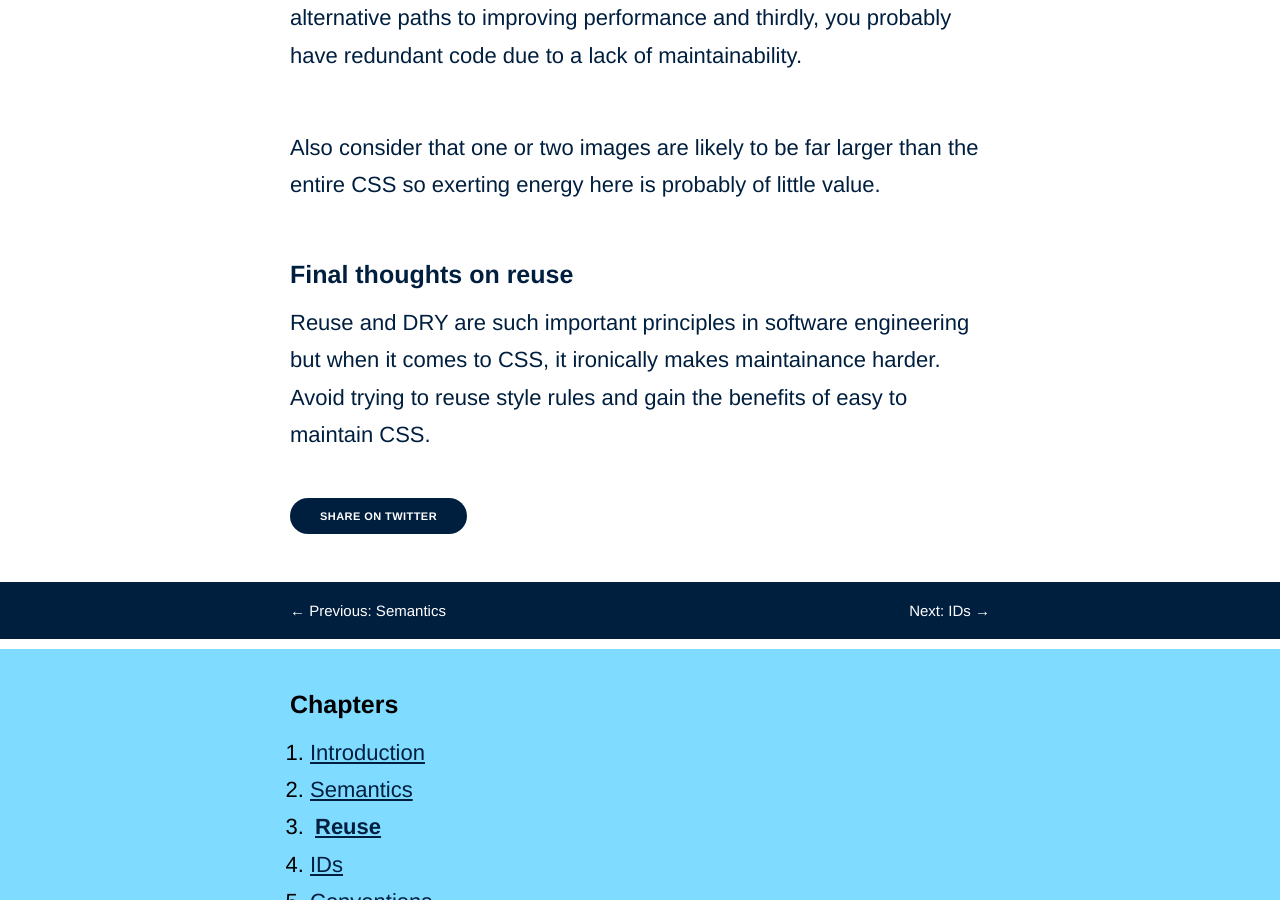
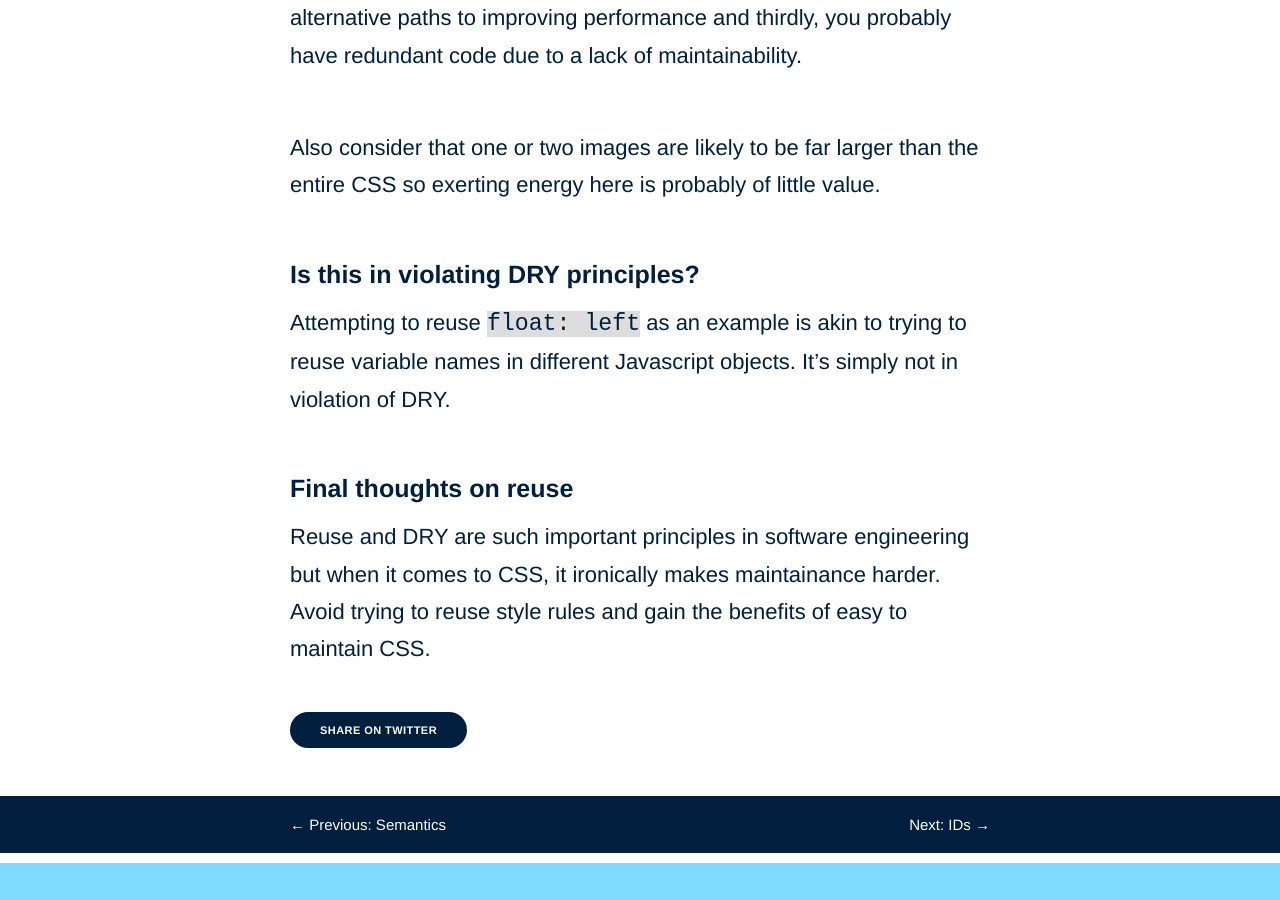
Before and after one commit to adamsilver/maintainablecss.com-jekyll, a Jekyll site: the page built from _chapters/03-reuse.md, in a window 1280 px wide and 900 px high, scrolled down 5687 px. Built offline with Jekyll 4.4.1, drawn with Linux system fonts in a browser that asks for light colours.

Commit message:
dry violation

```diff
--- a/_chapters/03-reuse.md
+++ b/_chapters/03-reuse.md
@@ -106,6 +106,10 @@ Firstly, I *guess* you *might* save yourself a few KB. Secondly, there are alter
 
 Also consider that one or two images are likely to be far larger than the entire CSS so exerting energy here is probably of little value.
 
+## Is this in violating DRY principles?
+
+Attempting to reuse `float: left` as an example is akin to trying to reuse variable names in different Javascript objects. It's simply not in violation of DRY.
+
 ## Final thoughts on reuse
 
 Reuse and DRY are such important principles in software engineering but when it comes to CSS, it ironically makes maintainance harder. Avoid trying to reuse style rules and gain the benefits of easy to maintain CSS.
```
